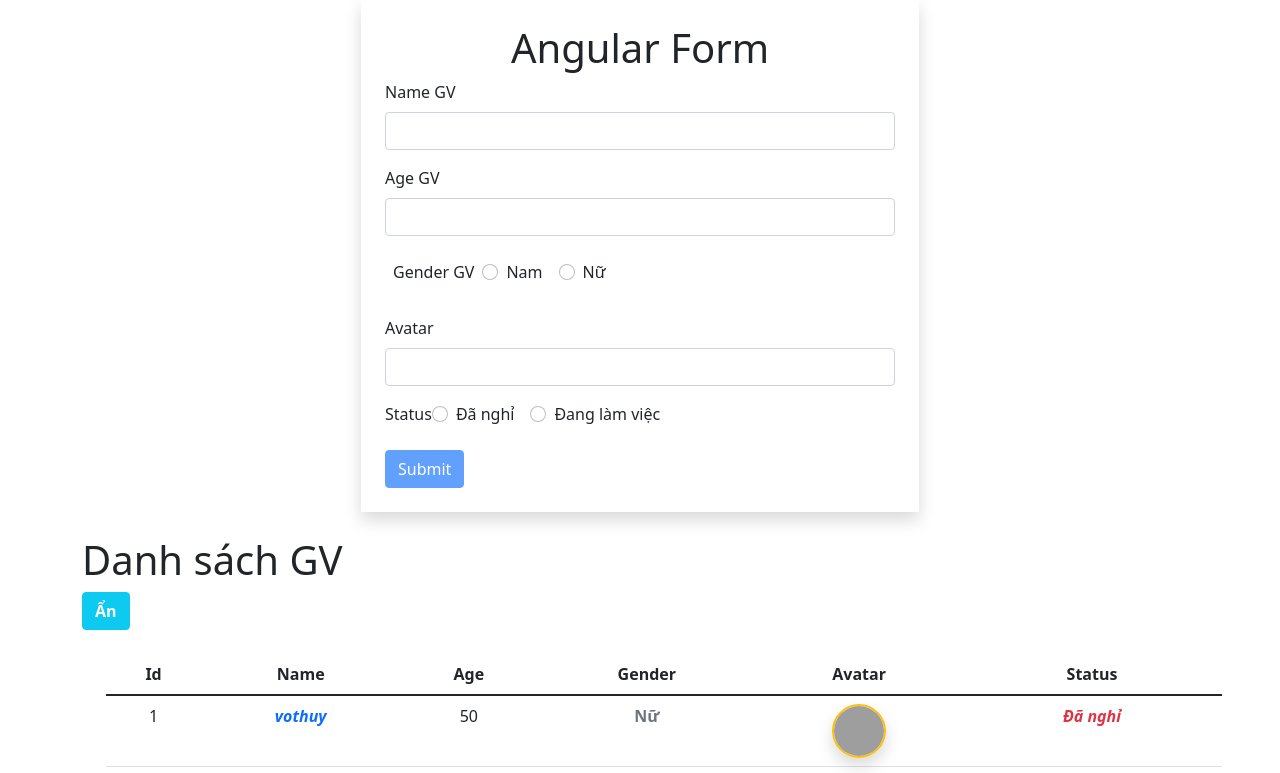
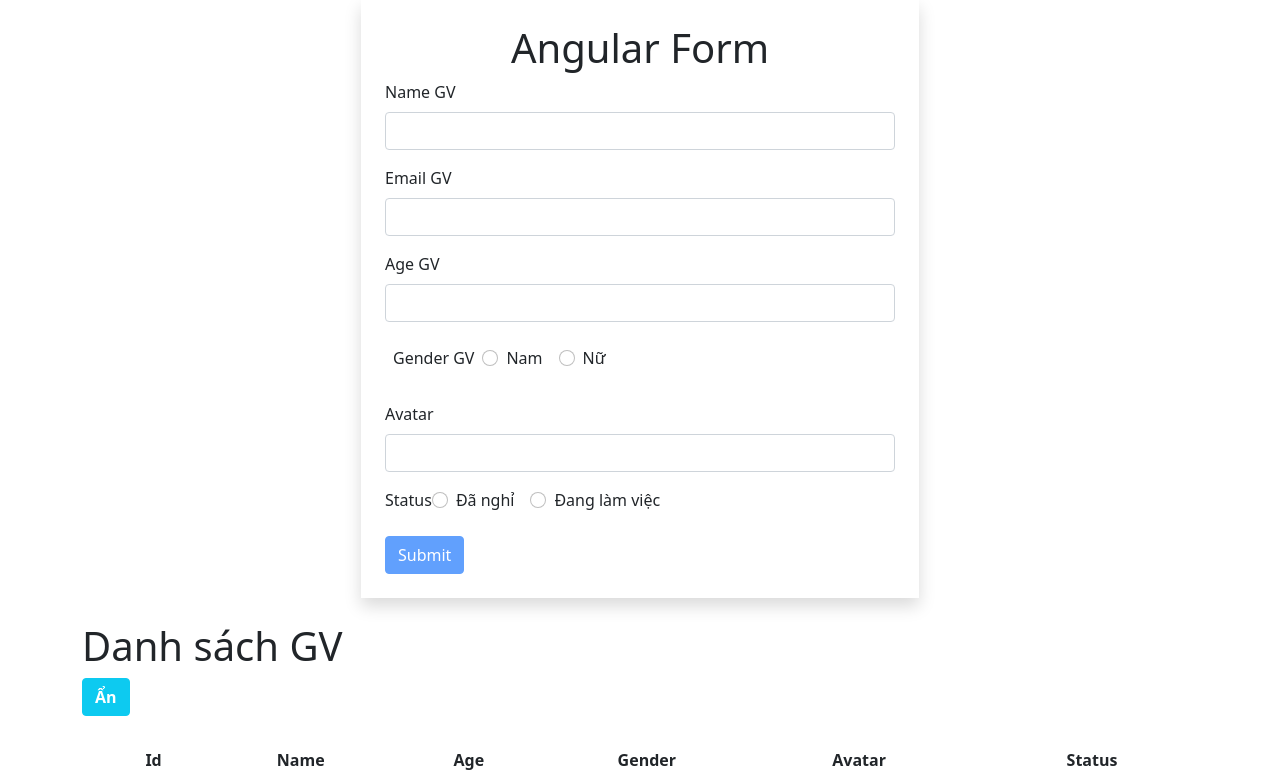
Before and after one commit to namddph17471/angular_web16304, an Angular app: page / in a window 1280 px wide. Shown: the top 773 px of the page. Built offline with nearby package versions, Linux system fonts and the light colour scheme; grey boxes are pictures that could not be loaded.

Commit message:
update validate

```diff
--- a/src/app/components/show-validate/show-validate.component.html
+++ b/src/app/components/show-validate/show-validate.component.html
@@ -2,3 +2,4 @@
 <span class="text-danger" *ngIf="(field.touched || field.dirty) && field.errors?.['minlength']">Không được ít hơn {{field.errors?.['minlength'].requiredLength}} ký tự</span>
 <span class="text-danger" *ngIf="(field.touched ||field.dirty) && field.errors?.['min']">{{key}} không được bé hơn {{field.errors?.['min'].min}}</span>
 <span class="text-danger" *ngIf="(field.touched ||field.dirty) && field.errors?.['max']">{{key}} không được lớn hơn {{field.errors?.['max'].max}}</span>
+<span class="text-danger" *ngIf="(field.touched || field.dirty) && field.errors?.['email']">Sai định dạng email</span>
--- a/src/app/form/form.component.html
+++ b/src/app/form/form.component.html
@@ -2,13 +2,19 @@
     <form action="" #userForm="ngForm" (ngSubmit)="onSubmit(userForm.value)">
         <div class="mb-3">
             <label for="" class="form-label">Name GV</label>
-            <input  type="text" class="form-control" name="name" ngModel required minlength="10" #name="ngModel">
+            <input  type="text" class="form-control" name="name" ngModel required minlength="5" #name="ngModel">
             <!-- <span>{{age.errors |json}}</span> -->
             <app-show-validate [field]="name" key="Tên"></app-show-validate>
         </div>
         <div class="mb-3">
+            <label for="" class="form-label">Email GV</label>
+            <input  type="email" class="form-control" name="email" ngModel required email #email="ngModel">
+            <!-- <span>{{email.errors |json}}</span> -->
+            <app-show-validate [field]="email" key="Email"></app-show-validate>
+        </div>
+        <div class="mb-3">
             <label for="" class="form-label">Age GV</label>
-            <input type="number" class="form-control" name="age" ngModel min="18" max="1000" required #age="ngModel" >
+            <input type="number" class="form-control" name="age" ngModel min="1" max="100" required #age="ngModel" >
            <app-show-validate [field]="age" key="Tuổi"></app-show-validate>
         </div>
         <div class="mb-3">
```
